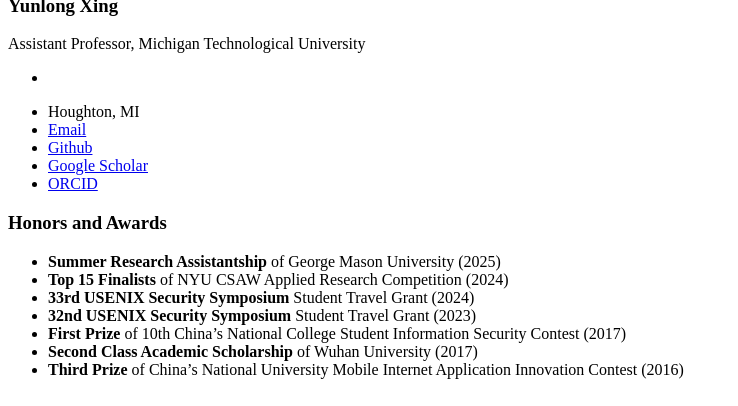
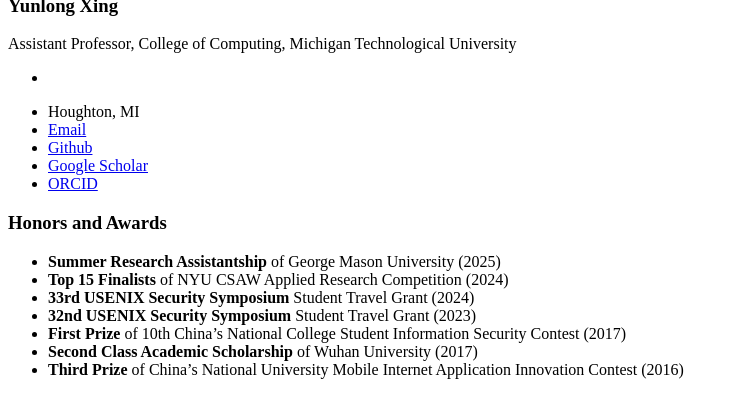
Before and after one commit to YunlongXing/yunlongxing.github.io, a Jekyll site: the page built from _pages/includes/honors.md, in a window 1280 px wide, cut to the strip 494-900 px from the top of the page. Shown: the whole strip, without its empty margins (0-738 px from the left). Built offline with Jekyll 4.4.1, drawn with Linux system fonts in a browser that asks for light colours; our own code applies the rules of GitHub Pages for plain Markdown files.

Commit message:
Update bio to include college affiliation

```diff
--- a/_config.yml
+++ b/_config.yml
@@ -25,6 +25,7 @@ author:
   avatar           : "images/avatar.jpg"
   bio              : |
     Assistant Professor,
+    College of Computing,
     Michigan Technological University
   location         : "Houghton, MI"
   employer         :
```
